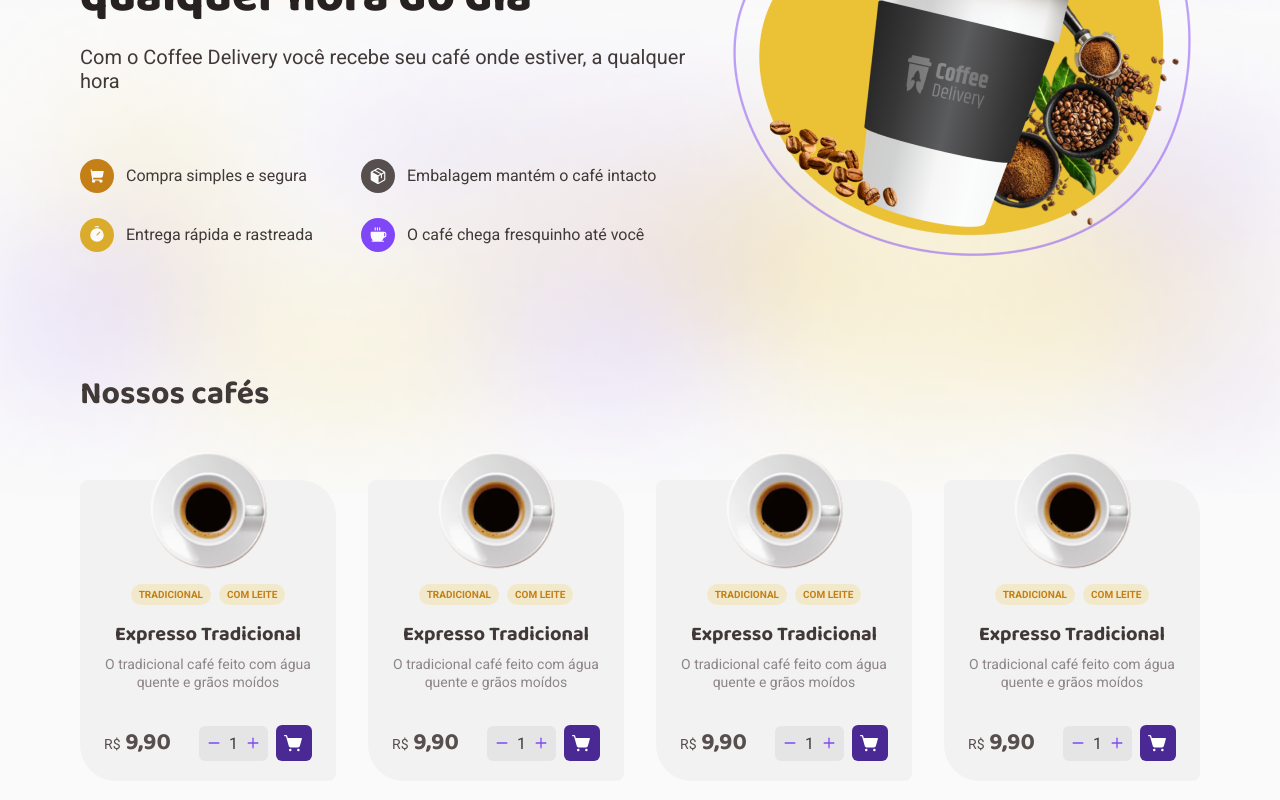
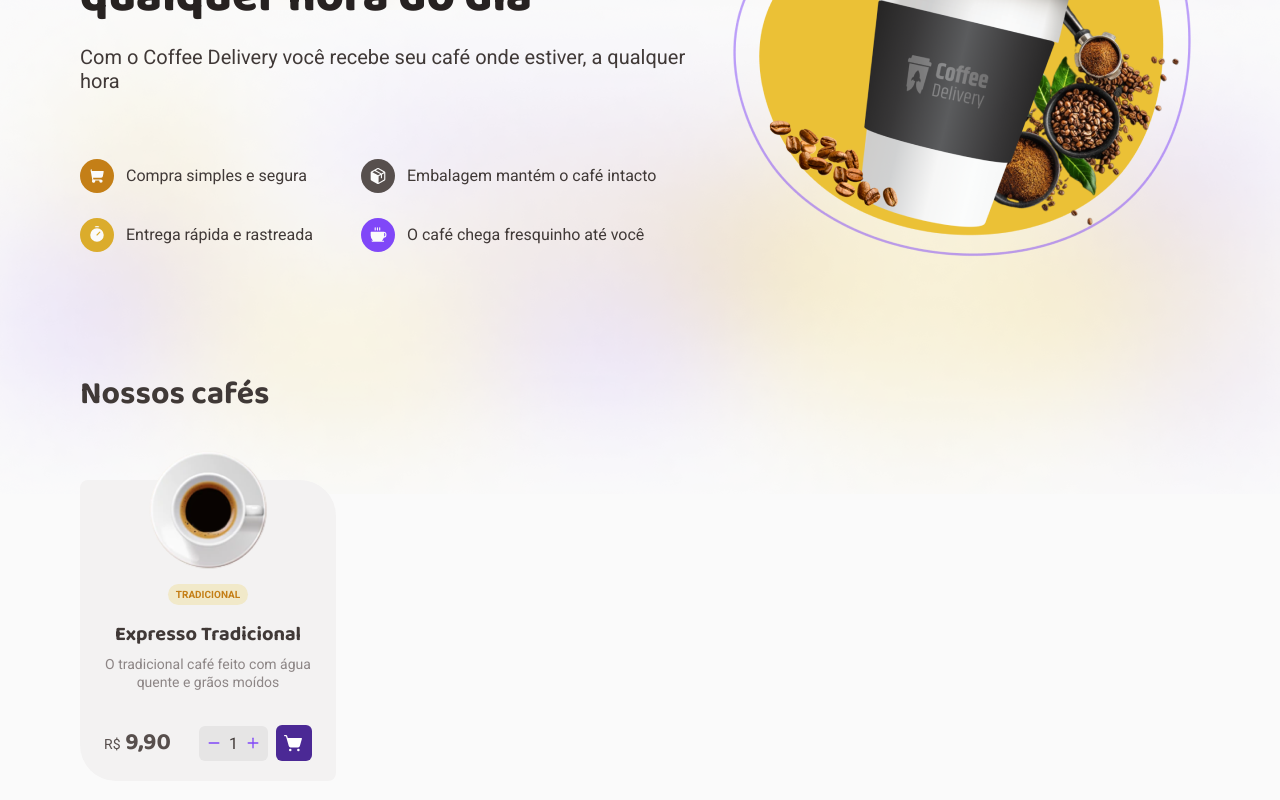
Before and after one commit to viniciusmartins1/react-coffee-delivery, a React (Vite) app: page / in a window 1280 px wide. Shown: the part 306-1106 px from the top of the page. Built offline with nearby package versions, Linux system fonts and the light colour scheme.

Commit message:
feat: componentizando pagina home

```diff
--- /dev/null
+++ b/src/dataCoffee.ts
@@ -0,0 +1,19 @@
+import coffeeImg from "./assets/coffee.png";
+
+export type ItemCoffee = {
+  image: string;
+  categories: string[];
+  title: string;
+  description: string;
+  valueRental: number;
+};
+
+export const dataCoffee: ItemCoffee[] = [
+  {
+    image: `${coffeeImg}`,
+    title: "Expresso Tradicional",
+    description: "O tradicional café feito com água quente e grãos moídos",
+    valueRental: 9.9,
+    categories: ["tradicional"],
+  },
+];
--- /dev/null
+++ b/src/pages/Home/CoffeeItemCard/index.tsx
@@ -0,0 +1,42 @@
+import { Minus, Plus, ShoppingCartSimple } from "phosphor-react";
+import { ItemCoffee } from "../../../dataCoffee";
+import {
+  CoffeeItemContent,
+  CoffeeItemTags,
+  CoffeeItemTitle,
+  CoffeeItemDescription,
+  CoffeeItemBuy,
+} from "./styles";
+
+type CoffeeItemCardProps = {
+  item: ItemCoffee;
+};
+
+export function CoffeeItemCard({ item }: CoffeeItemCardProps) {
+  return (
+    <CoffeeItemContent>
+      <img src={item.image} alt="" />
+      <CoffeeItemTags>
+        {item.categories.map((categorie, i) => (
+          <span key={categorie + i}>{categorie}</span>
+        ))}
+      </CoffeeItemTags>
+      <CoffeeItemTitle>{item.title}</CoffeeItemTitle>
+      <CoffeeItemDescription>{item.description}</CoffeeItemDescription>
+      <CoffeeItemBuy>
+        <p>
+          <span>R$</span> {item.valueRental.toFixed(2).replace(".", ",")}
+        </p>
+
+        <div>
+          <Minus size={14} weight="bold" />
+          <span>1</span>
+          <Plus size={14} weight="bold" />
+        </div>
+        <span>
+          <ShoppingCartSimple size={20} weight="fill" />
+        </span>
+      </CoffeeItemBuy>
+    </CoffeeItemContent>
+  );
+}
--- /dev/null
+++ b/src/pages/Home/CoffeeItemCard/styles.ts
@@ -0,0 +1,107 @@
+import styled from "styled-components";
+
+export const CoffeeItemContent = styled.div`
+  background-color: ${({ theme }) => theme["gray-200"]};
+  border-radius: 8px 36px;
+  width: 256px;
+  text-align: center;
+  margin-bottom: 20px;
+
+  padding: 0 20px 20px 20px;
+
+  img {
+    margin-top: -30px;
+    margin-bottom: 10px;
+  }
+`;
+
+export const CoffeeItemTags = styled.div`
+  display: flex;
+  flex-wrap: wrap;
+  gap: 8px;
+  justify-content: center;
+
+  span {
+    background-color: ${({ theme }) => theme["yellow-100"]};
+    color: ${({ theme }) => theme["yellow-700"]};
+    /* margin: 10px 0 16px 0; */
+
+    border-radius: 20px;
+
+    padding: 4px 8px;
+    text-transform: uppercase;
+    font-size: 10px;
+    font-weight: bold;
+    line-height: 13px;
+  }
+`;
+
+export const CoffeeItemTitle = styled.p`
+  color: ${({ theme }) => theme["gray-800"]};
+
+  font-family: "Baloo 2";
+  font-size: 20px;
+  line-height: 26px;
+  font-weight: bold;
+  margin-top: 16px;
+`;
+
+export const CoffeeItemDescription = styled.p`
+  color: ${({ theme }) => theme["gray-600"]};
+
+  font-size: 14px;
+  line-height: 18.2px;
+  margin-top: 8px;
+`;
+
+export const CoffeeItemBuy = styled.div`
+  margin-top: 34px;
+  padding: 0 4px;
+  display: flex;
+  align-items: center;
+  justify-content: flex-start;
+  gap: 8px;
+
+  p {
+    /* justify-self: flex-start; */
+    flex: 1;
+    color: ${({ theme }) => theme["gray-700"]};
+
+    font-family: "Baloo 2";
+    font-size: 24px;
+    line-height: 31.2px;
+    text-align: left;
+    font-weight: bold;
+  }
+
+  p span {
+    font-family: "Roboto";
+    font-size: 14px;
+    font-weight: normal;
+    line-height: 18.2px;
+  }
+
+  div {
+    background-color: ${({ theme }) => theme["gray-400"]};
+    border-radius: 6px;
+    font-size: 16px;
+    padding: 8px;
+
+    display: flex;
+    align-items: center;
+    gap: 8px;
+  }
+
+  div svg {
+    color: ${({ theme }) => theme["purple-500"]};
+  }
+
+  span > svg {
+    display: block;
+    color: ${({ theme }) => theme["white"]};
+    background-color: ${({ theme }) => theme["purple-700"]};
+    padding: 8px;
+    border-radius: 6px;
+    box-sizing: content-box;
+  }
+`;
--- a/src/pages/Home/index.tsx
+++ b/src/pages/Home/index.tsx
@@ -11,6 +11,7 @@ import {
 import logoImage from "../../assets/logo.png";
 import imgCoffee from "../../assets/img-coffee-home.png";
 import coffeeItemImg from "../../assets/coffee.png";
+import { dataCoffee } from "../../dataCoffee";
 
 import {
   HeaderContainer,
@@ -25,13 +26,9 @@ import {
   HomeBody,
   ContentCoffee,
   CoffeeListContent,
-  CoffeeItemContent,
-  CoffeeItemTags,
-  CoffeeItemTitle,
-  CoffeeItemDescription,
-  CoffeeItemBuy,
   TitleList,
 } from "./styles";
+import { CoffeeItemCard } from "./CoffeeItemCard";
 
 export function Home() {
   return (
@@ -85,106 +82,9 @@ export function Home() {
           <TitleList>Nossos cafés</TitleList>
 
           <CoffeeListContent>
-            <CoffeeItemContent>
-              <img src={coffeeItemImg} alt="" />
-              <CoffeeItemTags>
-                <span>tradicional</span>
-                <span>com leite</span>
-              </CoffeeItemTags>
-              <CoffeeItemTitle>Expresso Tradicional</CoffeeItemTitle>
-              <CoffeeItemDescription>
-                O tradicional café feito com água quente e grãos moídos
-              </CoffeeItemDescription>
-              <CoffeeItemBuy>
-                <p>
-                  <span>R$</span> 9,90
-                </p>
-
-                <div>
-                  <Minus size={14} weight="bold" />
-                  <span>1</span>
-                  <Plus size={14} weight="bold" />
-                </div>
-                <span>
-                  <ShoppingCartSimple size={20} weight="fill" />
-                </span>
-              </CoffeeItemBuy>
-            </CoffeeItemContent>
-            <CoffeeItemContent>
-              <img src={coffeeItemImg} alt="" />
-              <CoffeeItemTags>
-                <span>tradicional</span>
-                <span>com leite</span>
-              </CoffeeItemTags>
-              <CoffeeItemTitle>Expresso Tradicional</CoffeeItemTitle>
-              <CoffeeItemDescription>
-                O tradicional café feito com água quente e grãos moídos
-              </CoffeeItemDescription>
-              <CoffeeItemBuy>
-                <p>
-                  <span>R$</span> 9,90
-                </p>
-
-                <div>
-                  <Minus size={14} weight="bold" />
-                  <span>1</span>
-                  <Plus size={14} weight="bold" />
-                </div>
-                <span>
-                  <ShoppingCartSimple size={20} weight="fill" />
-                </span>
-              </CoffeeItemBuy>
-            </CoffeeItemContent>
-            <CoffeeItemContent>
-              <img src={coffeeItemImg} alt="" />
-              <CoffeeItemTags>
-                <span>tradicional</span>
-                <span>com leite</span>
-              </CoffeeItemTags>
-              <CoffeeItemTitle>Expresso Tradicional</CoffeeItemTitle>
-              <CoffeeItemDescription>
-                O tradicional café feito com água quente e grãos moídos
-              </CoffeeItemDescription>
-              <CoffeeItemBuy>
-                <p>
-                  <span>R$</span> 9,90
-                </p>
-
-                <div>
-                  <Minus size={14} weight="bold" />
-                  <span>1</span>
-                  <Plus size={14} weight="bold" />
-                </div>
-                <span>
-                  <ShoppingCartSimple size={20} weight="fill" />
-                </span>
-              </CoffeeItemBuy>
-            </CoffeeItemContent>
-            <CoffeeItemContent>
-              <img src={coffeeItemImg} alt="" />
-              <CoffeeItemTags>
-                <span>tradicional</span>
-                <span>com leite</span>
-              </CoffeeItemTags>
-              <CoffeeItemTitle>Expresso Tradicional</CoffeeItemTitle>
-              <CoffeeItemDescription>
-                O tradicional café feito com água quente e grãos moídos
-              </CoffeeItemDescription>
-              <CoffeeItemBuy>
-                <p>
-                  <span>R$</span> 9,90
-                </p>
-
-                <div>
-                  <Minus size={14} weight="bold" />
-                  <span>1</span>
-                  <Plus size={14} weight="bold" />
-                </div>
-                <span>
-                  <ShoppingCartSimple size={20} weight="fill" />
-                </span>
-              </CoffeeItemBuy>
-            </CoffeeItemContent>
+            {dataCoffee.map((coffeeItem) => (
+              <CoffeeItemCard item={coffeeItem} />
+            ))}
           </CoffeeListContent>
         </MainContent>
       </HomeContainer>
--- a/src/pages/Home/styles.ts
+++ b/src/pages/Home/styles.ts
@@ -153,109 +153,3 @@ export const CoffeeListContent = styled.div`
   flex-wrap: wrap;
   margin-top: 64px;
 `;
-
-export const CoffeeItemContent = styled.div`
-  background-color: ${({ theme }) => theme["gray-200"]};
-  border-radius: 8px 36px;
-  width: 256px;
-  text-align: center;
-  margin-bottom: 20px;
-
-  padding: 0 20px 20px 20px;
-
-  img {
-    margin-top: -30px;
-    margin-bottom: 10px;
-  }
-`;
-
-export const CoffeeItemTags = styled.div`
-  display: flex;
-  flex-wrap: wrap;
-  gap: 8px;
-  justify-content: center;
-
-  span {
-    background-color: ${({ theme }) => theme["yellow-100"]};
-    color: ${({ theme }) => theme["yellow-700"]};
-    /* margin: 10px 0 16px 0; */
-
-    border-radius: 20px;
-
-    padding: 4px 8px;
-    text-transform: uppercase;
-    font-size: 10px;
-    font-weight: bold;
-    line-height: 13px;
-  }
-`;
-
-export const CoffeeItemTitle = styled.p`
-  color: ${({ theme }) => theme["gray-800"]};
-
-  font-family: "Baloo 2";
-  font-size: 20px;
-  line-height: 26px;
-  font-weight: bold;
-  margin-top: 16px;
-`;
-
-export const CoffeeItemDescription = styled.p`
-  color: ${({ theme }) => theme["gray-600"]};
-
-  font-size: 14px;
-  line-height: 18.2px;
-  margin-top: 8px;
-`;
-
-export const CoffeeItemBuy = styled.div`
-  margin-top: 34px;
-  padding: 0 4px;
-  display: flex;
-  align-items: center;
-  justify-content: flex-start;
-  gap: 8px;
-
-  p {
-    /* justify-self: flex-start; */
-    flex: 1;
-    color: ${({ theme }) => theme["gray-700"]};
-
-    font-family: "Baloo 2";
-    font-size: 24px;
-    line-height: 31.2px;
-    text-align: left;
-    font-weight: bold;
-  }
-
-  p span {
-    font-family: "Roboto";
-    font-size: 14px;
-    font-weight: normal;
-    line-height: 18.2px;
-  }
-
-  div {
-    background-color: ${({ theme }) => theme["gray-400"]};
-    border-radius: 6px;
-    font-size: 16px;
-    padding: 8px;
-
-    display: flex;
-    align-items: center;
-    gap: 8px;
-  }
-
-  div svg {
-    color: ${({ theme }) => theme["purple-500"]};
-  }
-
-  span > svg {
-    display: block;
-    color: ${({ theme }) => theme["white"]};
-    background-color: ${({ theme }) => theme["purple-700"]};
-    padding: 8px;
-    border-radius: 6px;
-    box-sizing: content-box;
-  }
-`;
```
